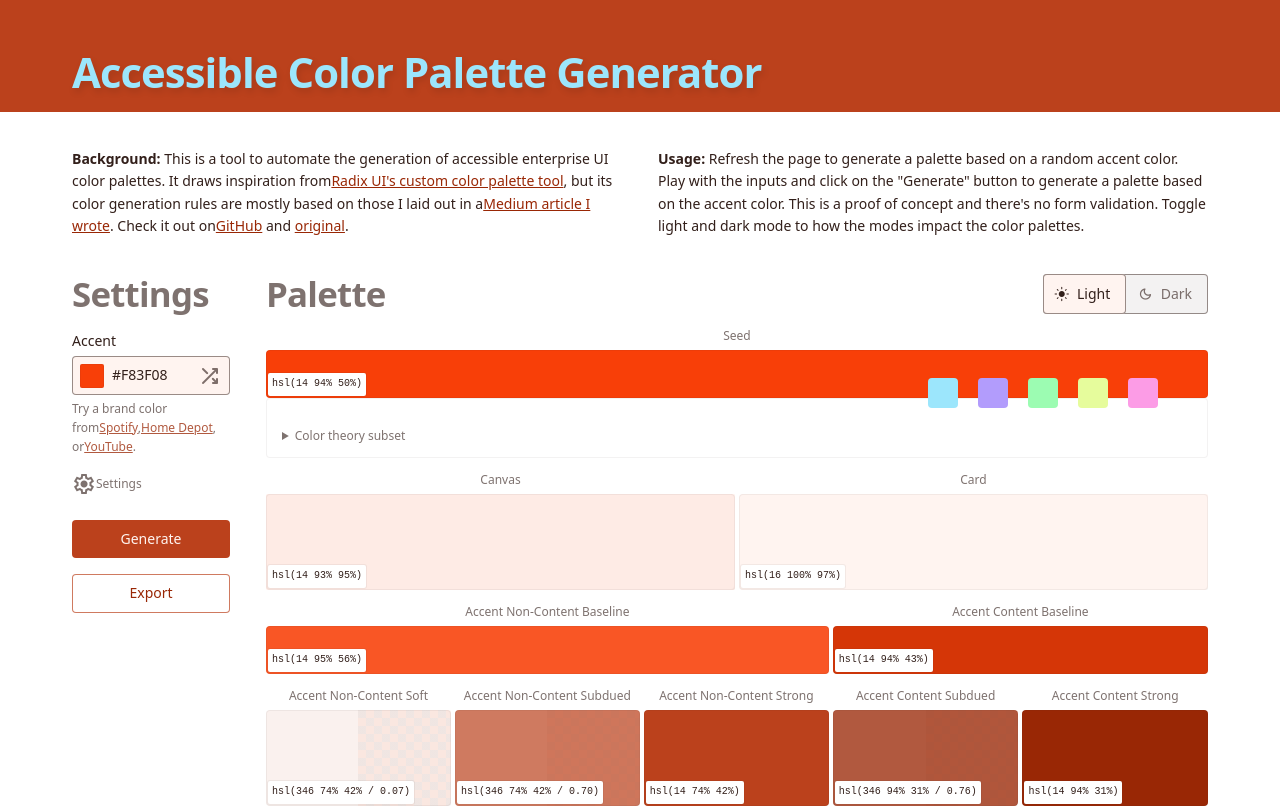
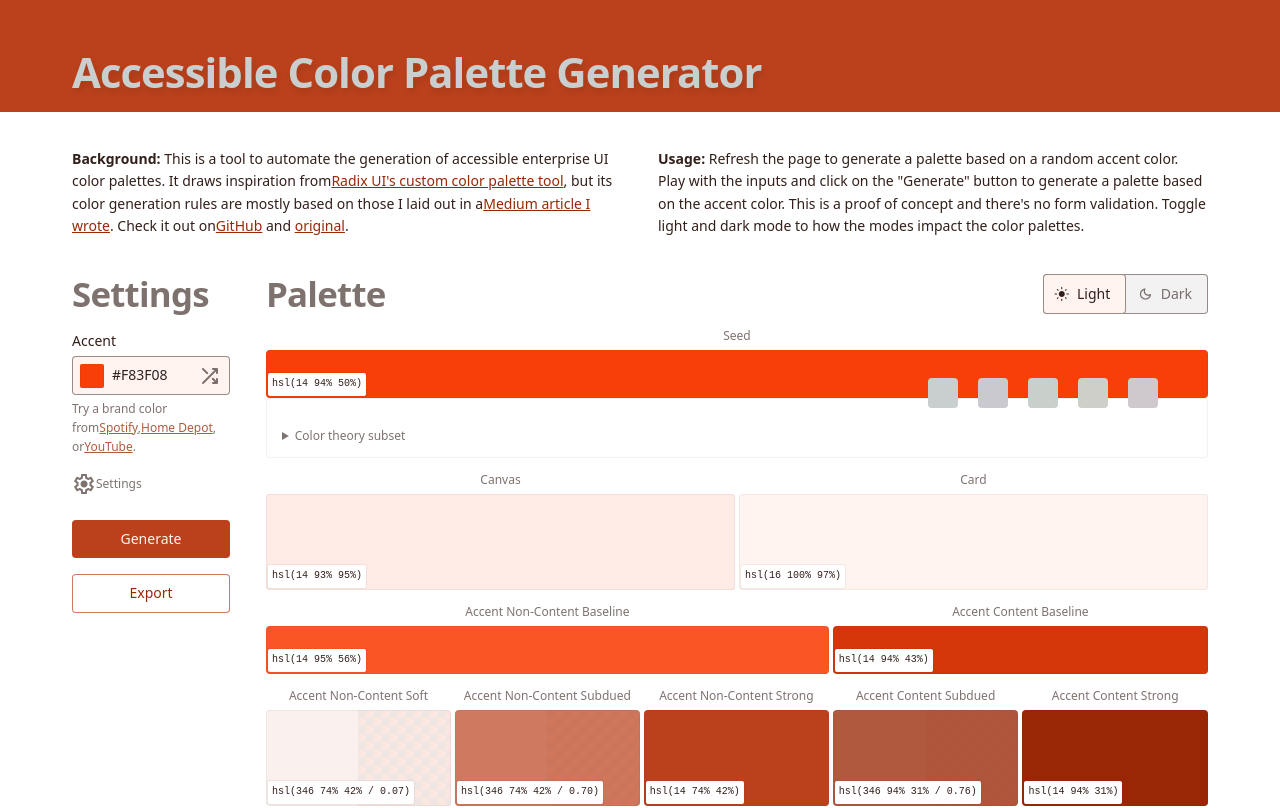
Before and after one commit to thisisfranciswu/enterprise-ui-palette-generator, a React (Vite) app: page / in a window 1280 px wide. Shown: the top 808 px of the page. Built offline with nearby package versions, Linux system fonts and the light colour scheme.

Commit message:
Better defaults.

```diff
--- a/src/_sass/_style.scss
+++ b/src/_sass/_style.scss
@@ -52,6 +52,7 @@
     position: relative;
     display: inline;
     width: fit-content;
+    transition: color 1s;
 
     #arrow1 {
       position: absolute;
--- a/src/components/ColorTheorySettings.tsx
+++ b/src/components/ColorTheorySettings.tsx
@@ -24,23 +24,14 @@
       let hslString = extractStringInsideParentheses(hslForWeb!)[0];
       const sep = hslString.includes(",") ? "," : " ";
       const hslArr = hslString.split(sep).map((x) => parseInt(x));
-      switch (true) {
-        case hslArr[1] < 50:
-          hslArr[1] = 50;
-          if (hslArr[2] < 80) hslArr[2] = 80;
-          break;
-        case hslArr[2] < 80:
-          hslArr[2] = 80;
-          break;
-        default:
-          hslArr[1] = hslArr[1] - 20;
-          hslArr[2] = 100 - hslArr[2];
-          break;
-      }
+
       const hsl = {
         h: (hslArr[0] + 180) % 360,
-        s: hslArr[1],
-        l: hslArr[2],
+        s:
+          theme === "light"
+            ? 100 - hslArr[1]
+            : 100 - hslArr[1] - (100 - hslArr[1]) / 2,
+        l: theme === "light" ? 80 : Math.max(hslArr[2] - hslArr[2] / 3, 50),
       };
       if (isNaN(hsl.h) || isNaN(hsl.s) || isNaN(hsl.l)) return;
       const complWeb = hslTweak(hsl);
--- a/src/webComponents/toast.js
+++ b/src/webComponents/toast.js
@@ -56,6 +56,7 @@
       margin-top: 0.5rem;
       padding: 1rem;
       pointer-events: all;
+      transform-origin: bottom right;
     }
 
     div {
@@ -86,15 +87,24 @@
   firstUpdated() {
     const anim = this.animate(
       [
-        { height: "0rem", opacity: "0", padding: 0, marginTop: 0 },
         {
-          height: "2rem",
+          opacity: "0",
+          height: "0",
+          margin: "0rem",
+          transform: "translateX(100%) scaleY(0)",
+        },
+        {
+          opacity: "0",
+          height: "0",
+          margin: "0rem",
+          transform: "translateX(100%) scaleY(0)",
+        },
+        {
+          opacity: "1",
           height: "calc-size(auto)",
-          opacity: "0",
-          padding: "0.5rem",
-          marginTop: "0.5rem",
+          margin: "0.5rem",
+          transform: "translateX(0%) scaleY(1)",
         },
-        { opacity: "1" },
       ],
       400,
     );
@@ -106,14 +116,23 @@
   removeToast = () => {
     const anim = this.animate(
       [
-        { opacity: "1" },
         {
-          height: "auto",
+          opacity: 1,
           height: "calc-size(auto)",
-          opacity: "0",
-          padding: "0.5rem",
-          marginTop: "0.5rem",
-          transform: "translateY(-100%)",
+          margin: "0.5rem",
+          transform: "translateX(0%) scaleY(1)",
+        },
+        {
+          opacity: 1,
+          height: "calc-size(auto)",
+          margin: "0.5rem",
+          transform: "translateX(100%) scaleY(0)",
+        },
+        {
+          opacity: 0,
+          height: "0",
+          margin: "0",
+          transform: "translateX(100%) scaleY(0)",
         },
       ],
       500,
```
